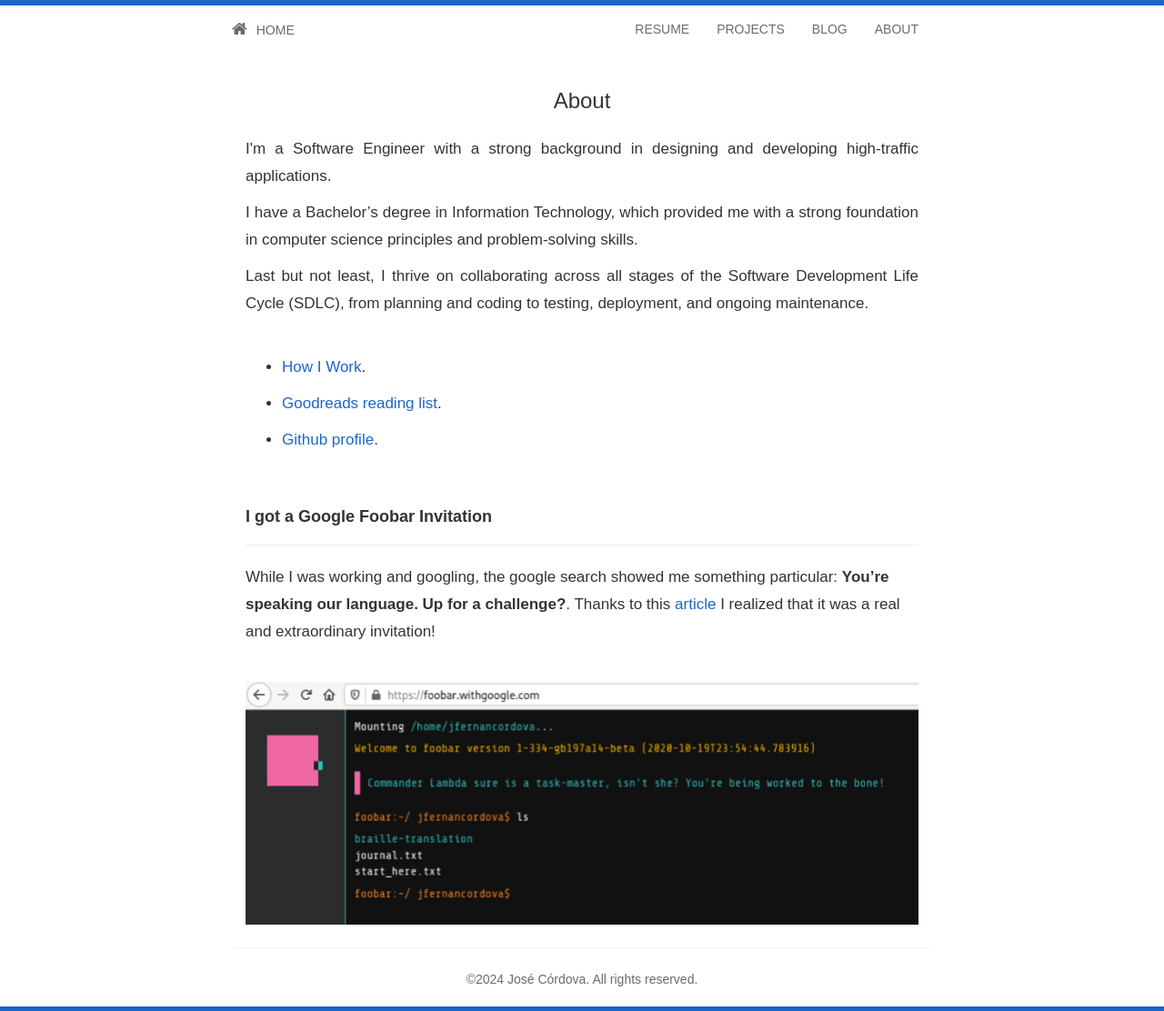
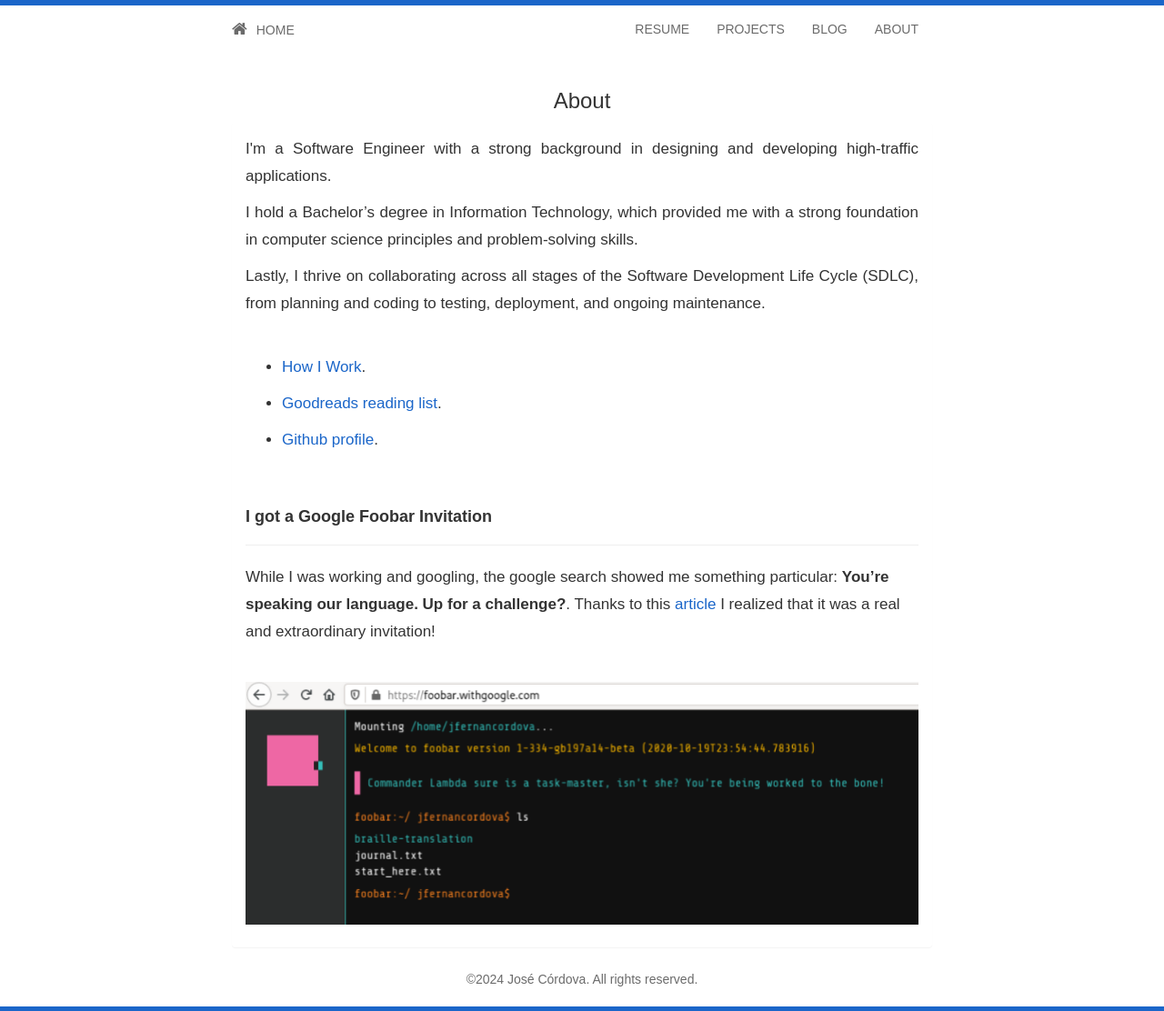
Before and after one commit to jfernancordova/jfernancordova.github.io, a Jekyll site: the page built from about.html, in a window 1280 px wide. Shown: the whole page at 91% size. Built offline with Jekyll 4.4.1, drawn with Linux system fonts in a browser that asks for light colours; nearby versions of some CDN libraries.

Commit message:
docs: Refine wording in personal introduction on about.html for clarity and conciseness

```diff
--- a/about.html
+++ b/about.html
@@ -10,8 +10,8 @@
             <div class="blogpost">
                 <div>
                     <p class="justified">I'm a Software Engineer with a strong background in designing and developing high-traffic applications.</p>
-                    <p class="justified">I have a Bachelor’s degree in Information Technology, which provided me with a strong foundation in computer science principles and problem-solving skills.</p>
-                    <p class="justified">Last but not least, I thrive on collaborating across all stages of the Software Development Life Cycle (SDLC), from planning and coding to testing, deployment, and ongoing maintenance.</p>
+                    <p class="justified">I hold a Bachelor’s degree in Information Technology, which provided me with a strong foundation in computer science principles and problem-solving skills.</p>
+                    <p class="justified">Lastly, I thrive on collaborating across all stages of the Software Development Life Cycle (SDLC), from planning and coding to testing, deployment, and ongoing maintenance.</p>
                     <br>
                      <ul>
                         <li>
```
